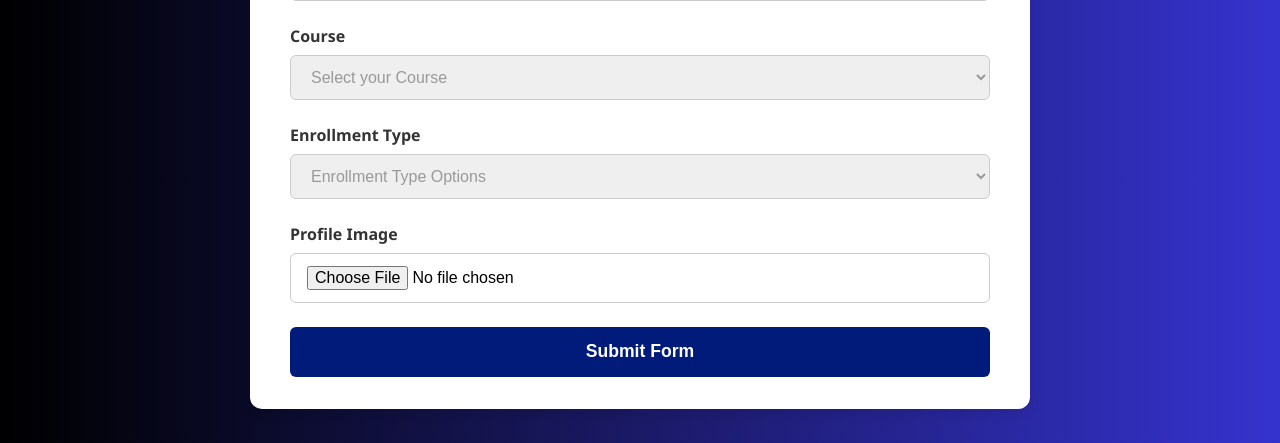
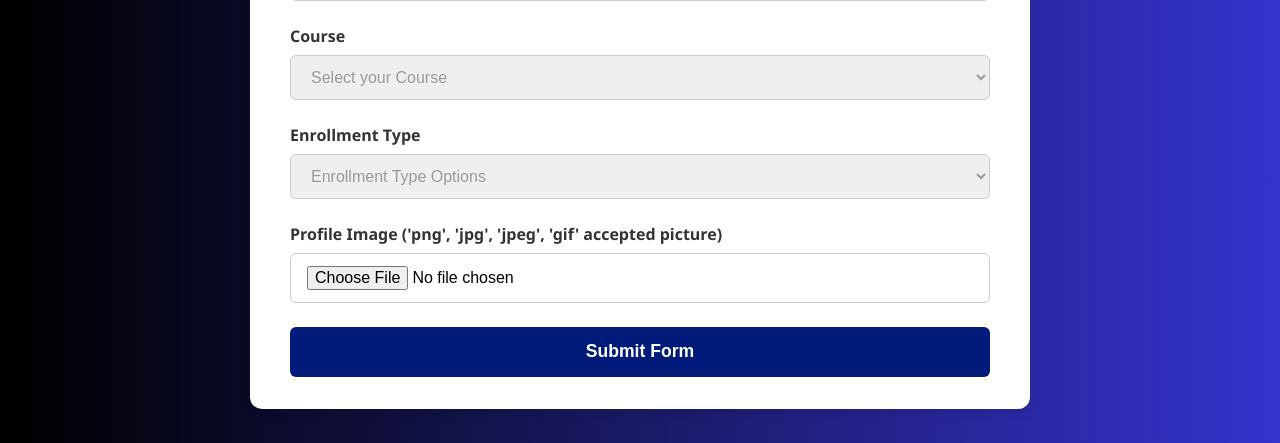
Before and after one commit to OkeBits/Ubales_Group-Enrollment-and-Evaluation-System, a Flask app: page /enroll in a window 1280 px wide. Shown: the part 1342-1785 px from the top of the page. Run offline with Flask 3, Linux system fonts and the light colour scheme; a user stored in the database is signed in; data comes from the database, SQL or seed files in the repository.

Commit message:
Update enroll.html

```diff
--- a/templates/enroll.html
+++ b/templates/enroll.html
@@ -100,7 +100,7 @@
       </div>
 
       <div class="form-group">
-        <label for="profile_image">Profile Image</label>
+        <label for="profile_image">Profile Image ('png', 'jpg', 'jpeg', 'gif' accepted picture)</label>
         <input type="file" id="profile_image" name="profile_image" accept="image/*" required>
       </div>
 
```
